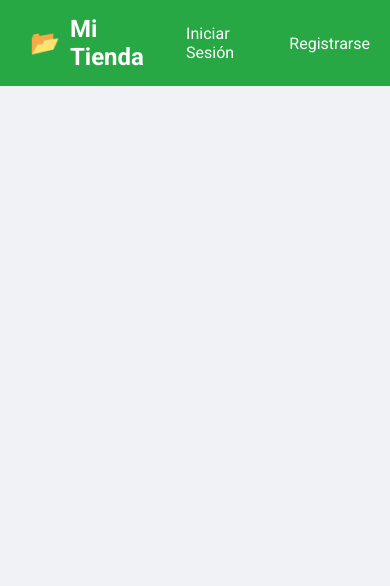
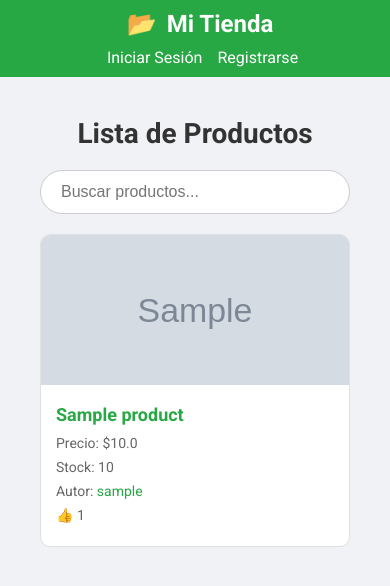
Before and after one commit to silvi1499/Rs-Mytienda, a FastAPI app: page / in a window 390 px wide. Shown: the top 586 px of the page. Run offline with FastAPI, Linux system fonts and the light colour scheme; tables that the repository leaves empty hold one stand-in row (values such as "Sample post"); grey boxes marked "Sample" are stand-in pictures.

Commit message:
CRUD Productos

```diff
--- a/main.py
+++ b/main.py
@@ -108,9 +108,245 @@ def logout(request: Request):
     return response
 
 # Ruta principal temporal
+#@app.get("/", response_class=HTMLResponse)
+#def Carga_temporal(request: Request, current_user: models.User = Depends(get_current_user)):
+    return templates.TemplateResponse("base.html", {"request": request, "current_user": current_user})
+# Ruta principal para mostrar productos
 @app.get("/", response_class=HTMLResponse)
-def Carga_temporal(request: Request, current_user: models.User = Depends(get_current_user)):
-    return templates.TemplateResponse("base.html", {"request": request, "current_user": current_user})
+def read_products(request: Request, db: Session = Depends(get_db), current_user: models.User = Depends(get_current_user)):
+    # Obtener todos los productos con su número de puntuaciones
+    products = db.query(models.Product).all()
+    products_with_ratings = []
+
+    for product in products:
+        rating_count = len(product.ratings)
+        products_with_ratings.append((product, rating_count))
+
+    # Ordenar productos de mayor a menor según rating_count
+    products_with_ratings.sort(key=lambda x: x[1], reverse=True)
+
+    return templates.TemplateResponse("index.html", {
+        "request": request,
+        "products_with_ratings": products_with_ratings,
+        "current_user": current_user
+    })
+
+
+# Ruta para agregar un nuevo producto
+@app.get("/add_product", response_class=HTMLResponse)
+def add_product_form(request: Request, current_user: models.User = Depends(get_current_user)):
+    if not current_user:
+        return RedirectResponse(url="/login", status_code=status.HTTP_302_FOUND)
+
+    return templates.TemplateResponse("add_product.html", {
+        "request": request,
+        "current_user": current_user
+    })
+
+@app.post("/add_product")
+async def add_product(request: Request, name: str = Form(...), description: str = Form(...),
+                      price: float = Form(...), stock: int = Form(...),
+                      image: UploadFile = File(...), db: Session = Depends(get_db),
+                      current_user: models.User = Depends(get_current_user)):
+
+    if not current_user:
+        return RedirectResponse(url="/login", status_code=status.HTTP_302_FOUND)
+
+    # Verificar si la carpeta 'static/images' existe, y si no, crearla
+    image_dir = os.path.join("static", "images")
+    if not os.path.exists(image_dir):
+        os.makedirs(image_dir)
+
+    # Validar y guardar la imagen
+    if not image.filename:
+        return templates.TemplateResponse("add_product.html", {
+            "request": request,
+            "current_user": current_user,
+            "msg": "No se ha cargado ninguna imagen"
+        })
+
+    image_filename = f"{uuid.uuid4()}_{image.filename}"
+    image_path = os.path.join("static", "images", image_filename)
+
+    with open(image_path, "wb") as buffer:
+        shutil.copyfileobj(image.file, buffer)
+
+    product = models.Product(name=name, description=description, price=price,
+                             stock=stock, image=image_filename,
+                             owner_id=current_user.id)
+
+    db.add(product)
+    db.commit()
+    db.refresh(product)
+
+    return RedirectResponse(url="/", status_code=status.HTTP_302_FOUND)
+
+
+# Ruta para ver detalles de un producto
+@app.get("/product/{product_id}", response_class=HTMLResponse)
+def product_detail(request: Request, product_id: int, db: Session = Depends(get_db), current_user: models.User = Depends(get_current_user)):
+    product = db.query(models.Product).filter(models.Product.id == product_id).first()
+
+    if not product:
+        raise HTTPException(status_code=404, detail="Producto no encontrado")
+
+    # Contar los votos (ratings)
+    rating_count = len(product.ratings)
+
+    # Verificar si el usuario actual ya ha puntuado este producto
+    user_has_rated = False
+    if current_user:
+        existing_rating = db.query(models.Rating).filter(
+            models.Rating.user_id == current_user.id,
+            models.Rating.product_id == product_id
+        ).first()
+
+        if existing_rating:
+            user_has_rated = True
+
+    return templates.TemplateResponse("product_detail.html", {
+        "request": request,
+        "product": product,
+        "rating_count": rating_count,
+        "user_has_rated": user_has_rated,
+        "current_user": current_user
+    })
+
+
+# Ruta para editar un producto
+@app.get("/edit_product/{product_id}", response_class=HTMLResponse)
+def edit_product_form(request: Request, product_id: int, db: Session = Depends(get_db), current_user: models.User = Depends(get_current_user)):
+    if not current_user:
+        return RedirectResponse(url="/login", status_code=status.HTTP_302_FOUND)
+
+    product = db.query(models.Product).filter(
+        models.Product.id == product_id,
+        models.Product.owner_id == current_user.id
+    ).first()
+
+    if not product:
+        raise HTTPException(status_code=404, detail="Producto no encontrado o no tienes permiso para editarlo")
+
+    return templates.TemplateResponse("edit_product.html", {
+        "request": request,
+        "product": product,
+        "current_user": current_user
+    })
+
+@app.post("/edit_product/{product_id}")
+async def edit_product(product_id: int, request: Request, name: str = Form(...), description: str = Form(...),
+                       price: float = Form(...), stock: int = Form(...),
+                       image: UploadFile = File(None), db: Session = Depends(get_db),
+                       current_user: models.User = Depends(get_current_user)):
+
+    if not current_user:
+        return RedirectResponse(url="/login", status_code=status.HTTP_302_FOUND)
+
+    product = db.query(models.Product).filter(
+        models.Product.id == product_id,
+        models.Product.owner_id == current_user.id
+    ).first()
+
+    if not product:
+        raise HTTPException(status_code=404, detail="Producto no encontrado o no tienes permiso para editarlo")
+
+    # Actualizar los campos
+    product.name = name
+    product.description = description
+    product.price = price
+    product.stock = stock
+
+    # Si se carga una nueva imagen, actualizarla
+    if image and image.filename:
+        # Eliminar la imagen anterior
+        old_image_path = os.path.join("static", "images", product.image)
+        if os.path.exists(old_image_path):
+            os.remove(old_image_path)
+
+        # Guardar la nueva imagen
+        image_filename = f"{uuid.uuid4()}_{image.filename}"
+        image_path = os.path.join("static", "images", image_filename)
+
+        with open(image_path, "wb") as buffer:
+            shutil.copyfileobj(image.file, buffer)
+
+        # Actualizar el nombre de la imagen en el producto
+        product.image = image_filename
+
+    db.commit()
+    db.refresh(product)
+
+    return RedirectResponse(url=f"/product/{product_id}", status_code=status.HTTP_302_FOUND)
+
+
+# Ruta para eliminar un producto
+@app.post("/delete_product/{product_id}")
+def delete_product(product_id: int, db: Session = Depends(get_db), current_user: models.User = Depends(get_current_user)):
+    if not current_user:
+        return RedirectResponse(url="/login", status_code=status.HTTP_302_FOUND)
+
+    product = db.query(models.Product).filter(
+        models.Product.id == product_id,
+        models.Product.owner_id == current_user.id
+    ).first()
+
+    if not product:
+        raise HTTPException(status_code=404, detail="Producto no encontrado o no tienes permiso para eliminarlo")
+
+    # Eliminar la imagen asociada
+    image_path = os.path.join("static", "images", product.image)
+    if os.path.exists(image_path):
+        os.remove(image_path)
+
+    db.delete(product)
+    db.commit()
+
+    return RedirectResponse(url="/", status_code=status.HTTP_302_FOUND)
+
+
+# Ruta para ver detalles del usuario (autor)
+@app.get("/user/{user_id}", response_class=HTMLResponse)
+def user_detail(request: Request, user_id: int, db: Session = Depends(get_db), current_user: models.User = Depends(get_current_user)):
+    user = db.query(models.User).filter(models.User.id == user_id).first()
+
+    if not user:
+        raise HTTPException(status_code=404, detail="Usuario no encontrado")
+
+    return templates.TemplateResponse("user_detail.html", {
+        "request": request,
+        "user": user,
+        "current_user": current_user
+    })
+
+
+# Ruta para puntuar un producto
+@app.post("/rate_product/{product_id}")
+def rate_product(product_id: int, db: Session = Depends(get_db), current_user: models.User = Depends(get_current_user)):
+    if not current_user:
+        raise HTTPException(status_code=401, detail="Debes iniciar sesión para puntuar un producto")
+
+    # Verificar si el producto existe
+    product = db.query(models.Product).filter(models.Product.id == product_id).first()
+
+    if not product:
+        raise HTTPException(status_code=404, detail="Producto no encontrado")
+
+    # Verificar si el usuario ya ha puntuado este producto
+    existing_rating = db.query(models.Rating).filter(
+        models.Rating.user_id == current_user.id,
+        models.Rating.product_id == product_id
+    ).first()
+
+    if existing_rating:
+        raise HTTPException(status_code=400, detail="Ya has puntuado este producto")
+
+    # Crear una nueva puntuación
+    rating = models.Rating(user_id=current_user.id, product_id=product_id)
+    db.add(rating)
+    db.commit()
+    db.refresh(rating)
+
+    return RedirectResponse(url=f"/product/{product_id}", status_code=status.HTTP_302_FOUND)
 
 
 if __name__ == "__main__":
--- /dev/null
+++ b/static/css/js/search.js
@@ -0,0 +1,22 @@
+// search.js
+
+document.addEventListener('DOMContentLoaded', function() {
+    const searchInput = document.getElementById('search-input');
+    const productList = document.getElementById('product-list');
+    const products = productList.getElementsByClassName('product-item');
+
+    searchInput.addEventListener('input', function() {
+        const filter = searchInput.value.toLowerCase();
+
+        for (let i = 0; i < products.length; i++) {
+            const product = products[i];
+            const productName = product.getElementsByTagName('a')[0].innerText.toLowerCase();
+
+            if (productName.includes(filter)) {
+                product.style.display = "";
+            } else {
+                product.style.display = "none";
+            }
+        }
+    });
+});
--- a/static/css/styles.css
+++ b/static/css/styles.css
@@ -192,3 +192,159 @@ form button:hover {
     background-color: #28a745;
     color: #fff;
 }
+/* Campo de búsqueda */
+#search-input {
+    width: 100%;
+    max-width: 400px;
+    padding: 12px 20px;
+    margin: 20px auto;
+    display: block;
+    border: 1px solid #ccc;
+    border-radius: 50px;
+    font-size: 16px;
+}
+
+#search-input:focus {
+    outline: none;
+    border-color: #28a745;
+}
+
+/* Grid de productos */
+.product-grid {
+    display: flex;
+    flex-wrap: wrap;
+    gap: 20px;
+    justify-content: center;
+}
+
+/* Tarjetas de productos */
+.product-card {
+    background-color: #fff;
+    border: 1px solid #e0e0e0;
+    border-radius: 10px;
+    overflow: hidden;
+    width: calc(25% - 20px);
+    transition: transform 0.2s, box-shadow 0.2s;
+}
+
+.product-card:hover {
+    transform: translateY(-5px);
+    box-shadow: 0 5px 15px rgba(0,0,0,0.1);
+}
+
+.product-card img {
+    width: 100%;
+    height: 150px;
+    object-fit: cover;
+}
+
+.product-card-content {
+    padding: 15px;
+}
+
+.product-card h3 {
+    margin-bottom: 10px;
+    font-size: 18px;
+    color: #333;
+}
+
+.product-card p {
+    margin-bottom: 8px;
+    font-size: 14px;
+    color: #666;
+}
+
+.product-card a {
+    text-decoration: none;
+    color: #28a745;
+}
+
+.product-card a:hover {
+    text-decoration: underline;
+}
+
+/* Información del producto en detalle */
+.product-detail {
+    display: flex;
+    flex-wrap: wrap;
+    gap: 20px;
+    align-items: flex-start;
+}
+
+.product-detail img {
+    width: 100%;
+    max-width: 500px;
+    border-radius: 10px;
+    object-fit: cover;
+}
+
+.product-detail-content {
+    flex: 1;
+}
+
+.product-detail-content h2 {
+    font-size: 32px;
+    margin-bottom: 20px;
+}
+
+.product-detail-content p {
+    font-size: 18px;
+    margin-bottom: 15px;
+    color: #555;
+}
+
+/* Responsividad */
+@media (max-width: 1200px) {
+    .product-card {
+        width: calc(33.333% - 20px);
+    }
+}
+
+@media (max-width: 992px) {
+    .product-card {
+        width: calc(50% - 20px);
+    }
+
+    .product-detail {
+        flex-direction: column;
+        align-items: center;
+    }
+
+    .product-detail img {
+        max-width: 100%;
+    }
+
+    .product-detail-content {
+        width: 100%;
+    }
+}
+
+@media (max-width: 768px) {
+    #search-input {
+        max-width: 100%;
+    }
+
+    header {
+        flex-direction: column;
+        text-align: center;
+        padding: 10px 20px;
+    }
+
+    header h1 {
+        margin-bottom: 10px;
+    }
+
+    header nav {
+        margin-right: 0;
+    }
+}
+
+@media (max-width: 576px) {
+    .product-card {
+        width: 100%;
+    }
+
+    form {
+        padding: 20px;
+    }
+}
--- /dev/null
+++ b/templates/index.html
@@ -0,0 +1,25 @@
+{% extends "base.html" %}
+
+{% block content %}
+<div class="container">
+    <h2>Lista de Productos</h2>
+
+    <!-- Campo de Búsqueda -->
+    <input type="text" id="search-input" placeholder="Buscar productos..." />
+
+    <div class="product-grid" id="product-list">
+        {% for product, rating_count in products_with_ratings %}
+        <div class="product-card product-item">
+            <img src="/static/images/{{ product.image }}" alt="{{ product.name }}">
+            <div class="product-card-content">
+                <h3><a href="/product/{{ product.id }}">{{ product.name }}</a></h3>
+                <p>Precio: ${{ product.price }}</p>
+                <p>Stock: {{ product.stock }}</p>
+                <p>Autor: <a href="/user/{{ product.owner.id }}">{{ product.owner.username }}</a></p>
+                <p>👍 {{ rating_count }}</p>
+            </div>
+        </div>
+        {% endfor %}
+    </div>
+</div>
+{% endblock %}
```
Also changed, not shown: templates/add_product.html (added, +28 -0 lines), templates/edit_product.html (added, +28 -0 lines), templates/product_detail.html (added, +38 -0 lines), templates/user_detail.html (added, +14 -0 lines).
